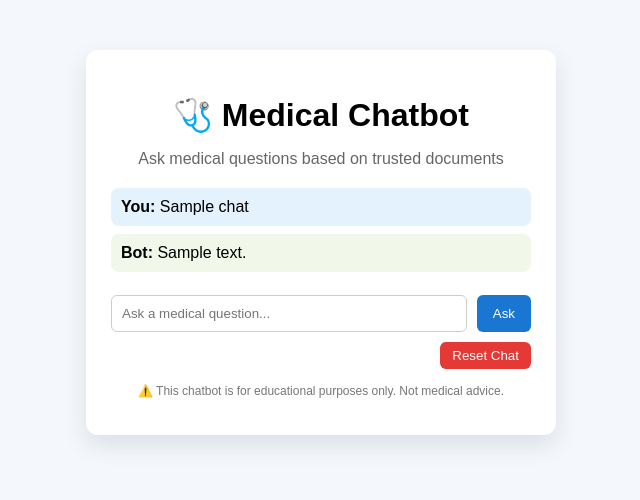
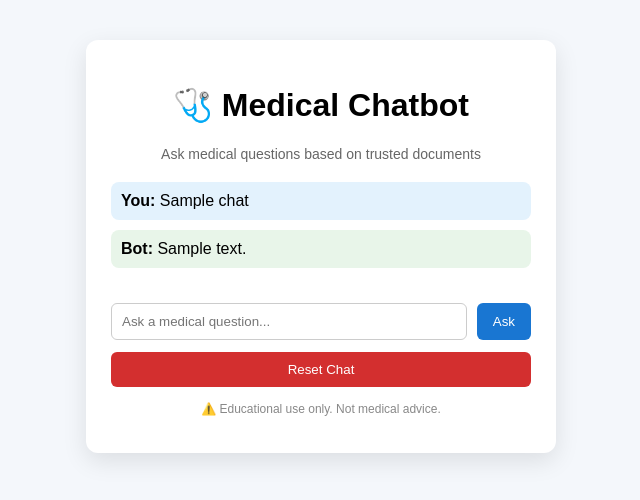
Before and after one commit to srushhh15/Medical-Chatbot-gen-ai-project, a Flask app: template templates/index.html in a window 1280 px wide. Shown: the top 500 px of the page, without its empty margins (319-959 px from the left). Run offline with Flask 3, Linux system fonts and the light colour scheme; the template is opened without the code that fills it: most values are stand-ins (such as "Sample title", 1, 10 or a date in 2020).

Commit message:
web app completed

```diff
--- a/app.py
+++ b/app.py
@@ -1,26 +1,76 @@
-from flask import Flask, render_template, request, redirect, url_for, session
+from flask import Flask, request, render_template, session, redirect, url_for
 import os
 
-# --------------------------------------------------
-# Flask setup
-# --------------------------------------------------
+# ====== YOUR RAG IMPORTS (already working in your notebook) ======
+from groq import Groq
+from dotenv import load_dotenv
+from pinecone import Pinecone
+from langchain_huggingface import HuggingFaceEmbeddings
+
+load_dotenv()
+
 app = Flask(__name__)
-app.secret_key = "supersecretkey"  # required for session
+app.secret_key = "super-secret-key"  # required for sessions
 
-# --------------------------------------------------
-# Dummy answer function
-# Replace this with your Groq + Pinecone RAG logic
-# --------------------------------------------------
+# ====== INITIALIZE SERVICES ======
+client = Groq(api_key=os.getenv("GROQ_API_KEY"))
+
+pc = Pinecone(api_key=os.getenv("PINECONE_API_KEY"))
+index = pc.Index("medical-chatbot-index")
+
+embeddings = HuggingFaceEmbeddings(model_name="sentence-transformers/all-MiniLM-L6-v2")
+
+
+# ====== RAG FUNCTIONS ======
+def retrieve_docs(query, top_k=5):
+    results = index.query(
+        vector=embeddings.embed_query(query),
+        top_k=top_k,
+        include_metadata=True
+    )
+    return results["matches"]
+
+
+def build_context(matches):
+    contexts = []
+    for match in matches:
+        if "text" in match["metadata"]:
+            contexts.append(match["metadata"]["text"])
+    return "\n\n".join(contexts)
+
+
+def groq_medical_answer(context, question):
+    prompt = f"""
+You are a medical assistant.
+Answer ONLY using the context below.
+If the answer is not in the context, say "I don't know".
+
+Context:
+{context}
+
+Question:
+{question}
+"""
+
+    response = client.chat.completions.create(
+        model="meta-llama/llama-4-scout-17b-16e-instruct",
+        messages=[{"role": "user", "content": prompt}],
+        temperature=0,
+        max_completion_tokens=512
+    )
+
+    return response.choices[0].message.content
+
+
 def get_medical_answer(query):
-    # 🔁 Replace this with:
-    # matches = retrieve_docs(query)
-    # context = build_context(matches)
-    # answer = groq_medical_answer(context, query)
-    return "Diabetes mellitus — A metabolic disease caused by a deficiency of insulin, which is essential to process carbohydrates in the body."
+    matches = retrieve_docs(query)
+    if not matches:
+        return "I don't know based on the available medical documents."
+    context = build_context(matches)
+    return groq_medical_answer(context, query)
 
-# --------------------------------------------------
-# Home route
-# --------------------------------------------------
+
+# ====== ROUTES ======
 @app.route("/", methods=["GET", "POST"])
 def home():
     if "chat_history" not in session:
@@ -28,7 +78,6 @@ def home():
 
     if request.method == "POST":
         query = request.form.get("question")
-
         if query:
             answer = get_medical_answer(query)
 
@@ -36,24 +85,16 @@ def home():
                 "question": query,
                 "answer": answer
             })
-
             session.modified = True
-
-        return redirect(url_for("home"))
 
     return render_template("index.html", chat_history=session["chat_history"])
 
-# --------------------------------------------------
-# Reset chat route (NO 405 error)
-# --------------------------------------------------
-@app.route("/reset", methods=["GET", "POST"])
+
+@app.route("/reset", methods=["POST"])
 def reset():
-    session["chat_history"] = []
-    session.modified = True
+    session.pop("chat_history", None)
     return redirect(url_for("home"))
 
-# --------------------------------------------------
-# Run app
-# --------------------------------------------------
+
 if __name__ == "__main__":
     app.run(debug=True)
--- a/static/style.css
+++ b/static/style.css
@@ -1,48 +1,45 @@
 body {
-    font-family: Arial, Helvetica, sans-serif;
+    font-family: Arial, sans-serif;
     background: #f4f7fb;
-    margin: 0;
-    padding: 0;
 }
 
-.container {
+.chat-container {
     width: 420px;
-    margin: 50px auto;
+    margin: 40px auto;
     background: white;
     padding: 25px;
     border-radius: 12px;
-    box-shadow: 0 10px 25px rgba(0,0,0,0.1);
+    box-shadow: 0px 8px 25px rgba(0,0,0,0.1);
 }
 
 h1 {
     text-align: center;
-    margin-bottom: 5px;
 }
 
 .subtitle {
     text-align: center;
     color: #666;
-    margin-bottom: 20px;
+    font-size: 14px;
 }
 
 .chat-box {
-    max-height: 300px;
+    margin: 20px 0;
+    max-height: 350px;
     overflow-y: auto;
-    margin-bottom: 15px;
 }
 
-.chat {
+.user-msg {
+    background: #e3f2fd;
     padding: 10px;
-    margin-bottom: 8px;
     border-radius: 8px;
+    margin-bottom: 10px;
 }
 
-.chat.user {
-    background: #e3f2fd;
-}
-
-.chat.bot {
-    background: #f1f8e9;
+.bot-msg {
+    background: #e8f5e9;
+    padding: 10px;
+    border-radius: 8px;
+    margin-bottom: 15px;
 }
 
 .input-form {
@@ -50,47 +47,39 @@ h1 {
     gap: 10px;
 }
 
-.input-form input {
+input[type="text"] {
     flex: 1;
     padding: 10px;
     border-radius: 6px;
     border: 1px solid #ccc;
 }
 
-.input-form button {
+button {
+    padding: 10px 16px;
+    border: none;
+    border-radius: 6px;
     background: #1976d2;
     color: white;
-    border: none;
-    padding: 10px 16px;
-    border-radius: 6px;
     cursor: pointer;
 }
 
-.input-form button:hover {
-    background: #0d47a1;
-}
-
-.reset-form {
-    text-align: right;
-    margin-top: 10px;
+button:hover {
+    background: #125ea9;
 }
 
 .reset-btn {
-    background: #e53935;
-    color: white;
-    border: none;
-    padding: 6px 12px;
-    border-radius: 6px;
-    cursor: pointer;
+    background: #d32f2f;
+    margin-top: 12px;
+    width: 100%;
 }
 
 .reset-btn:hover {
     background: #b71c1c;
 }
 
-.disclaimer {
+.warning {
     margin-top: 15px;
     font-size: 12px;
-    color: #777;
+    color: #888;
     text-align: center;
 }
--- a/templates/index.html
+++ b/templates/index.html
@@ -7,34 +7,31 @@
 </head>
 <body>
 
-<div class="container">
+<div class="chat-container">
     <h1>🩺 Medical Chatbot</h1>
     <p class="subtitle">Ask medical questions based on trusted documents</p>
 
-    <!-- Chat history -->
     <div class="chat-box">
         {% for chat in chat_history %}
-            <div class="chat user">
+            <div class="user-msg">
                 <strong>You:</strong> {{ chat.question }}
             </div>
-            <div class="chat bot">
+            <div class="bot-msg">
                 <strong>Bot:</strong> {{ chat.answer }}
             </div>
         {% endfor %}
     </div>
 
-    <!-- Question form -->
     <form method="POST" class="input-form">
         <input type="text" name="question" placeholder="Ask a medical question..." required>
         <button type="submit">Ask</button>
     </form>
 
-    <!-- Reset button -->
-    <form action="/reset" method="post" class="reset-form">
+    <form method="POST" action="/reset">
         <button class="reset-btn">Reset Chat</button>
     </form>
 
-    <p class="disclaimer">⚠️ This chatbot is for educational purposes only. Not medical advice.</p>
+    <p class="warning">⚠️ Educational use only. Not medical advice.</p>
 </div>
 
 </body>
```
